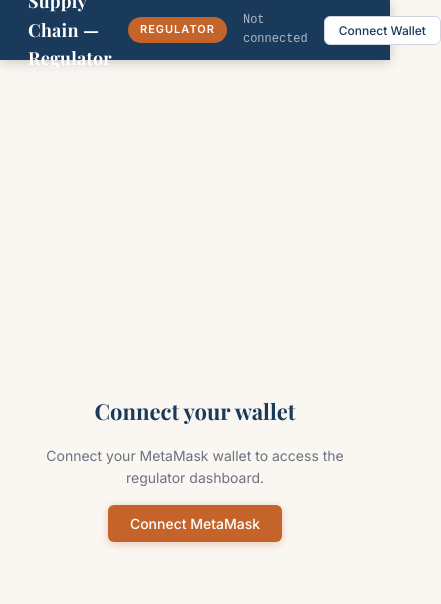
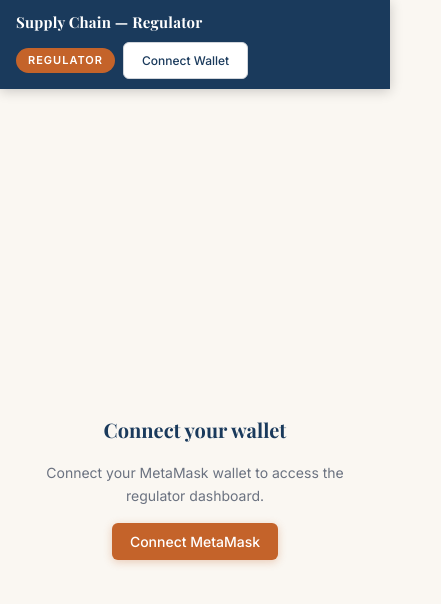
Before and after one commit to WanzaBlock/supply-chain-management, a plain HTML site: page frontend/regulator/index.html in a window 390 px wide. Shown: the whole page, 441 px wide, since content can reach past the window. Drawn offline with nearby package versions, Linux system fonts and the light colour scheme.

Commit message:
fix: mobile header layout — wrap fix, hide wallet address, tighter padding

```diff
--- a/frontend/shared/style.css
+++ b/frontend/shared/style.css
@@ -370,3 +370,27 @@ tbody td.mono { font-family: monospace; font-size: 12px; color: var(--gray); }
   .form-grid { grid-template-columns: 1fr; }
   .main { padding: 16px; }
 }
+
+/* ── Mobile Header Fix ───────────────────────────────────────────────────── */
+@media (max-width: 700px) {
+  .app-header {
+    height: auto;
+    padding: 10px 16px;
+    flex-wrap: wrap;
+    gap: 8px;
+  }
+  .app-header h1 {
+    font-size: 15px;
+    width: 100%;
+    flex: none;
+  }
+  .wallet-display { display: none; }
+  .role-badge { font-size: 10px; padding: 3px 10px; }
+  .main { padding: 16px; }
+  .stat-grid { grid-template-columns: 1fr 1fr; gap: 12px; }
+  .stat-card .stat-number { font-size: 26px; }
+  .card { padding: 16px; }
+  .connect-screen { min-height: calc(100vh - 80px); padding: 24px; }
+  .connect-screen h2 { font-size: 20px; }
+  .btn { padding: 10px 18px; }
+}
```
